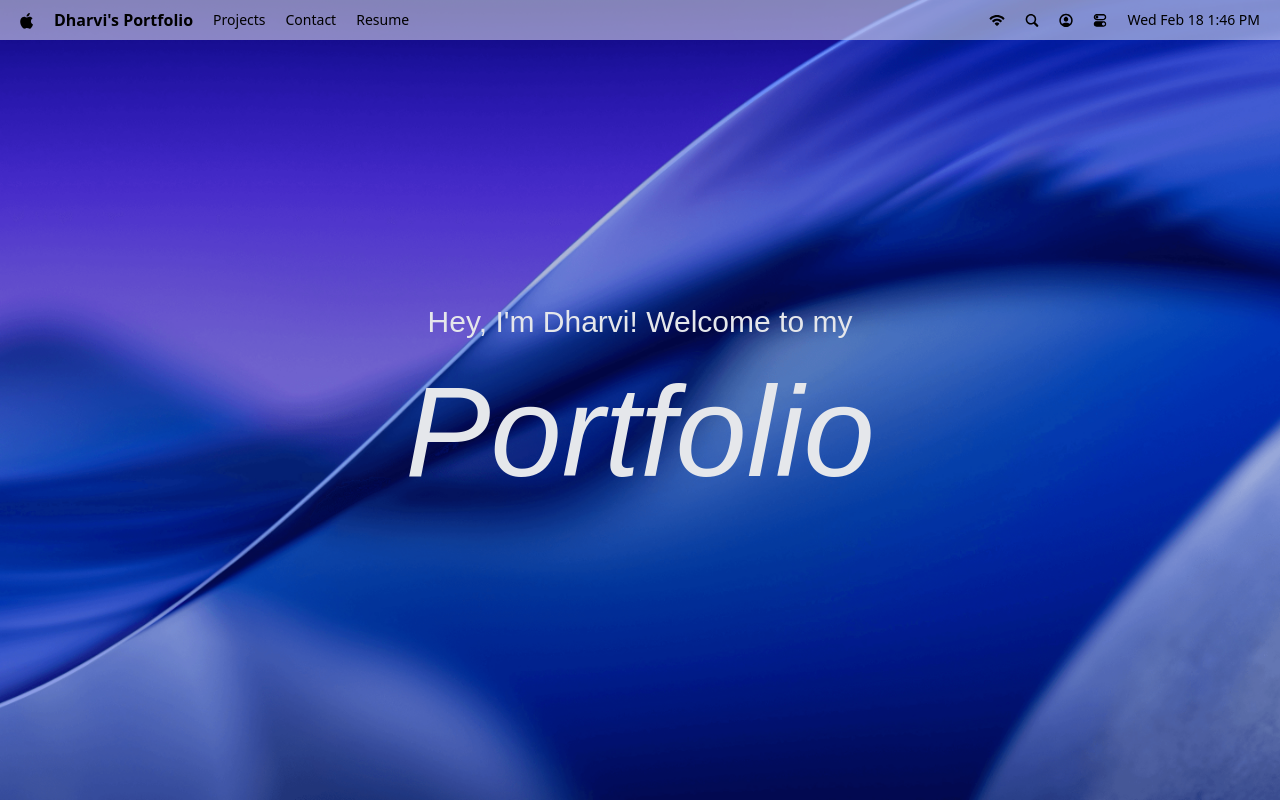
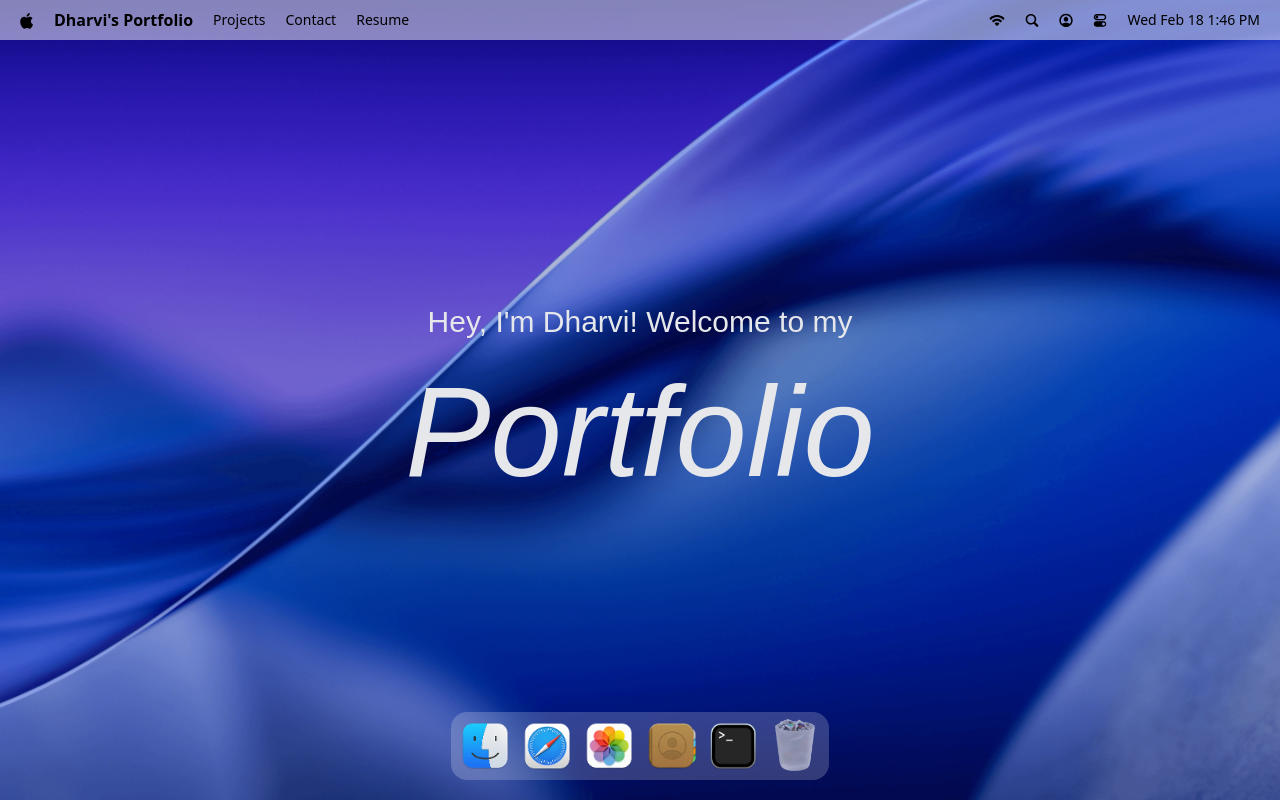
Before and after one commit to Dharvipatel10/dharvi_patel, a React (Vite) app: page / in a window 1280 px wide. Built offline with nearby package versions, Linux system fonts and the light colour scheme; a web font is replaced by a local one.

Commit message:
Implement dock presentation

```diff
--- a/package.json
+++ b/package.json
@@ -17,6 +17,7 @@
     "lucide-react": "^0.574.0",
     "react": "^19.2.0",
     "react-dom": "^19.2.0",
+    "react-tooltip": "^5.30.0",
     "tailwindcss": "^4.1.18"
   },
   "devDependencies": {
--- a/src/App.jsx
+++ b/src/App.jsx
@@ -1,10 +1,11 @@
-import { Navbar, Welcome } from "./components";
+import { Navbar, Welcome, Dock } from "./components";
 
 const App = () => {
     return (
         <main>
             <Navbar />
             <Welcome />
+            <Dock />
         </main>
     );
 }
--- /dev/null
+++ b/src/components/Dock.jsx
@@ -0,0 +1,86 @@
+import { useRef } from "react";
+import { Tooltip } from "react-tooltip";
+import gsap from "gsap";
+
+import {dockApps} from "#constants/index.js";
+import {useGSAP} from "@gsap/react";
+
+const Dock = () => {
+    const dockRef = useRef(null);
+
+    useGSAP(() => {
+        const dock = dockRef.current;
+        if(!dock) return;
+
+        const icons = dock.querySelectorAll(".dock-icon");
+
+        const animateIcons = (mouseX) => {
+            const { left } = dock.getBoundingClientRect();
+
+            icons.forEach((icon) => {
+                const { left: iconLeft, width } = icon.getBoundingClientRect();
+                const center = iconLeft - left + width / 2;
+                const distance = Math.abs(mouseX - center);
+                const intensity = Math.exp(-(distance ** 2.5) / 2000);
+
+                gsap.to(icon, {
+                    scale: 1 + 0.25 * intensity,
+                    y: -15 * intensity,
+                    duration: 0.2,
+                    ease: "power1.out",
+                })
+            });
+        };
+
+        const handleMouseMove = (e) => {
+            const { left } = dock.getBoundingClientRect();
+
+            animateIcons(e.clientX - left);
+        };
+
+        const resetIcons = () =>
+            icons.forEach((icon) =>
+                gsap.to(icon, {
+                    scale: 1, y: 0, duration: 0.3, ease: "power1.out",
+                }),
+            );
+
+        dock.addEventListener("mousemove", handleMouseMove);
+        dock.addEventListener("mouseleave", resetIcons);
+
+        return () => {
+            dock.removeEventListener("mousemove", handleMouseMove);
+            dock.removeEventListener("mouseleave", resetIcons);
+        }
+    }, []);
+
+    const toggleApp = (app) => {
+        // TODO Implement Open Window Logic
+    }
+
+    return (
+        <section id="dock">
+            <div ref={dockRef} className="dock-container">
+                {dockApps.map(({id, name, icon, canOpen } ) => (
+                    <div key={id} className="relative flex justify-center">
+                        <button
+                            type="button"
+                            className="dock-icon"
+                            aria-label={name}
+                            data-tooltip-id="dock-tooltip"
+                            data-tooltip-content={name}
+                            data-tooltip-delay-show={150}
+                            disabled={!canOpen}
+                            onClick={() => toggleApp({ id, canOpen })}>
+                            <img src={`/images/${icon}`} alt={name} loading="lazy" className={canOpen ? "" : "opacity-60"} />
+                        </button>
+                    </div>
+                ))}
+
+                <Tooltip id="dock-tooltip" place="top" className="tooltip" />
+            </div>
+        </section>
+    );
+};
+
+export default Dock
--- a/src/components/index.js
+++ b/src/components/index.js
@@ -1,4 +1,5 @@
 import Navbar from "#components/Navbar.jsx";
 import Welcome from "#components/Welcome.jsx";
+import Dock from "#components/Dock.jsx";
 
-export { Navbar, Welcome };
+export { Navbar, Welcome, Dock };
```
Also changed, not shown: 1 other file (tests, documents, lock files or other folders).
